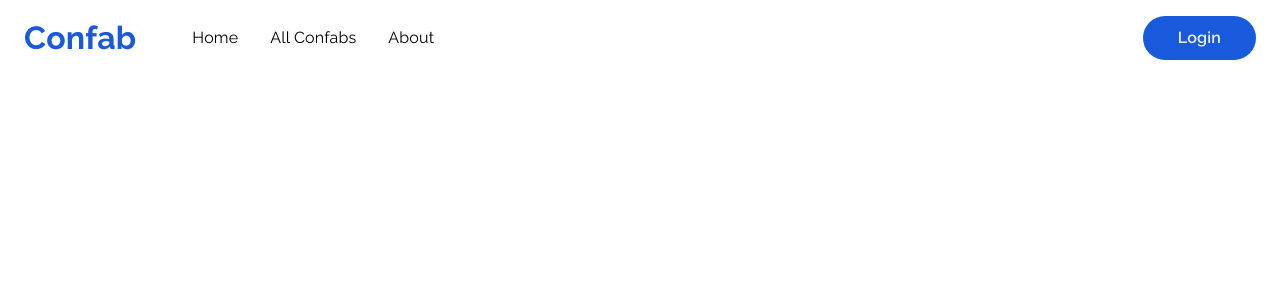
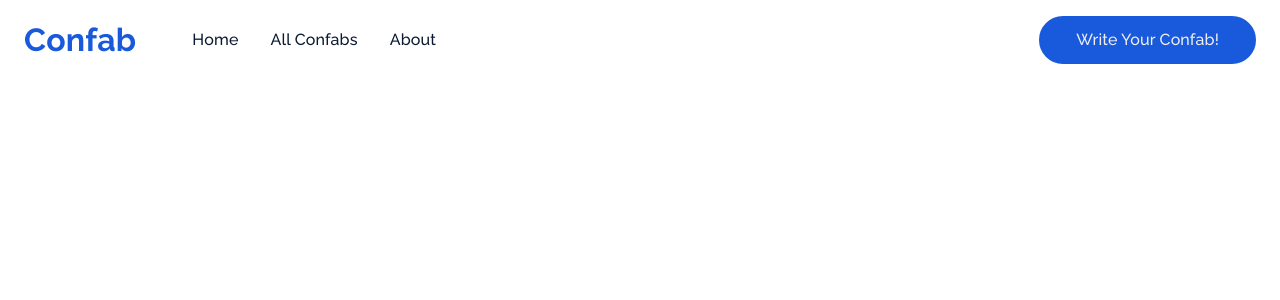
Before and after one commit to fahadaleem/Confab-NextApp, a Next.js app: page / in a window 1280 px wide. Shown: the top 300 px of the page. Built offline with nearby package versions, Linux system fonts and the light colour scheme.

Commit message:
Navbar Created!

```diff
--- a/components/navbar.js
+++ b/components/navbar.js
@@ -22,7 +22,8 @@ const useStyles = makeStyles((theme) => ({
     flexWrap: "wrap",
     width: "100%",
     "& li": {
-      color: "#000000",
+      color: "#0A1931",
+      fontWeight: "500",
       fontFamily: "'Raleway', sans-serif",
     },
   },
@@ -32,7 +33,13 @@ const useStyles = makeStyles((theme) => ({
     borderRadius: "30px",
     padding: "10px 35px",
     color: "#EFEFEF!important",
+    border: "2px solid #185ADB",
     fontWeight: "600",
+    "&:hover": {
+      backgroundColor: "#EFEFEF",
+      color: "#185ADB !important",
+      borderColor: "#185ADB !important",
+    },
   },
 }));
 
@@ -53,7 +60,7 @@ const Navbar = () => {
           <MenuItem>Home</MenuItem>
           <MenuItem>All Confabs</MenuItem>
           <MenuItem>About</MenuItem>
-          <MenuItem className={classes.loginBtn}>Login</MenuItem>
+          <MenuItem className={classes.loginBtn}>Write Your Confab!</MenuItem>
         </ul>
       </Toolbar>
     </AppBar>
```
